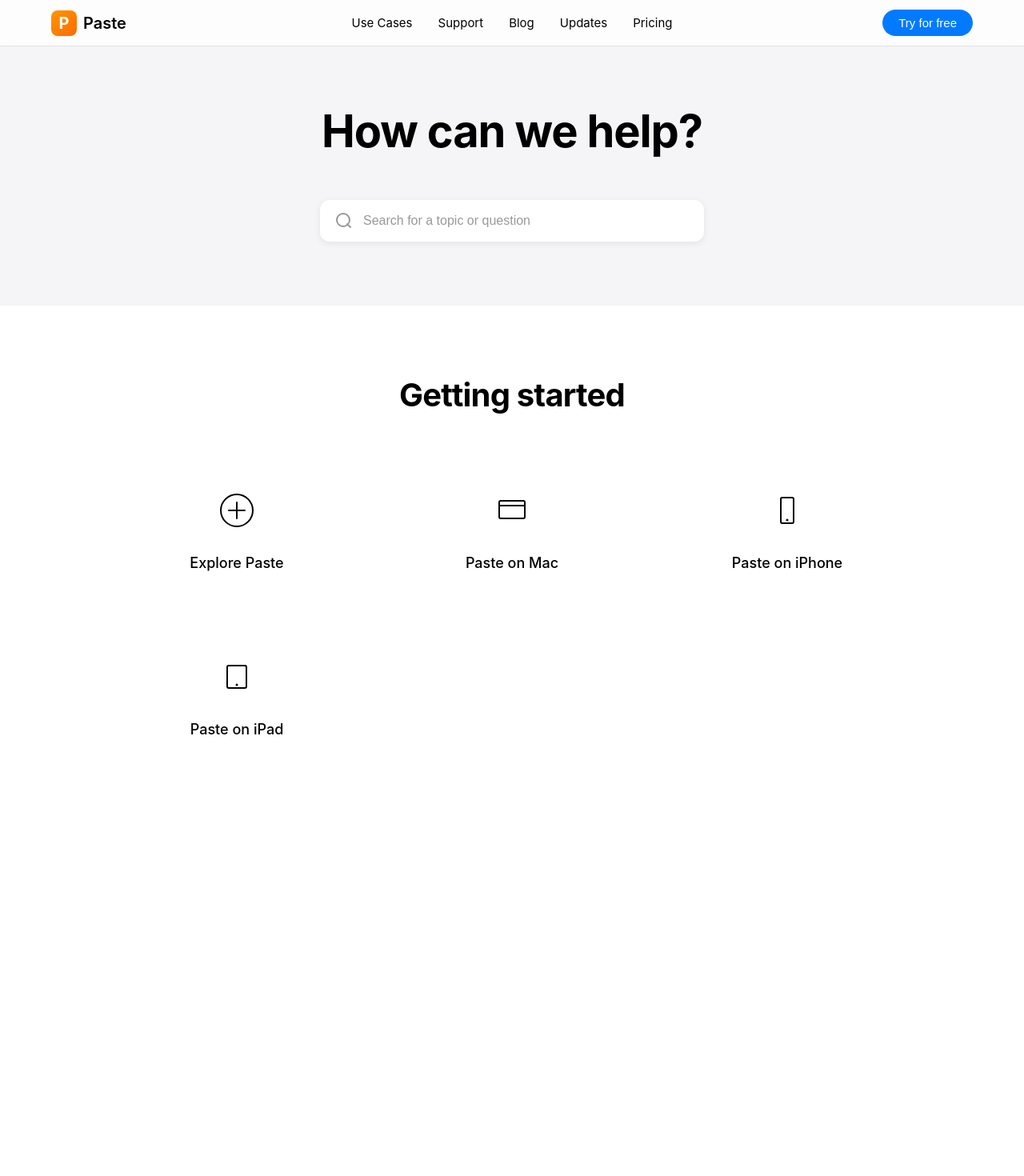
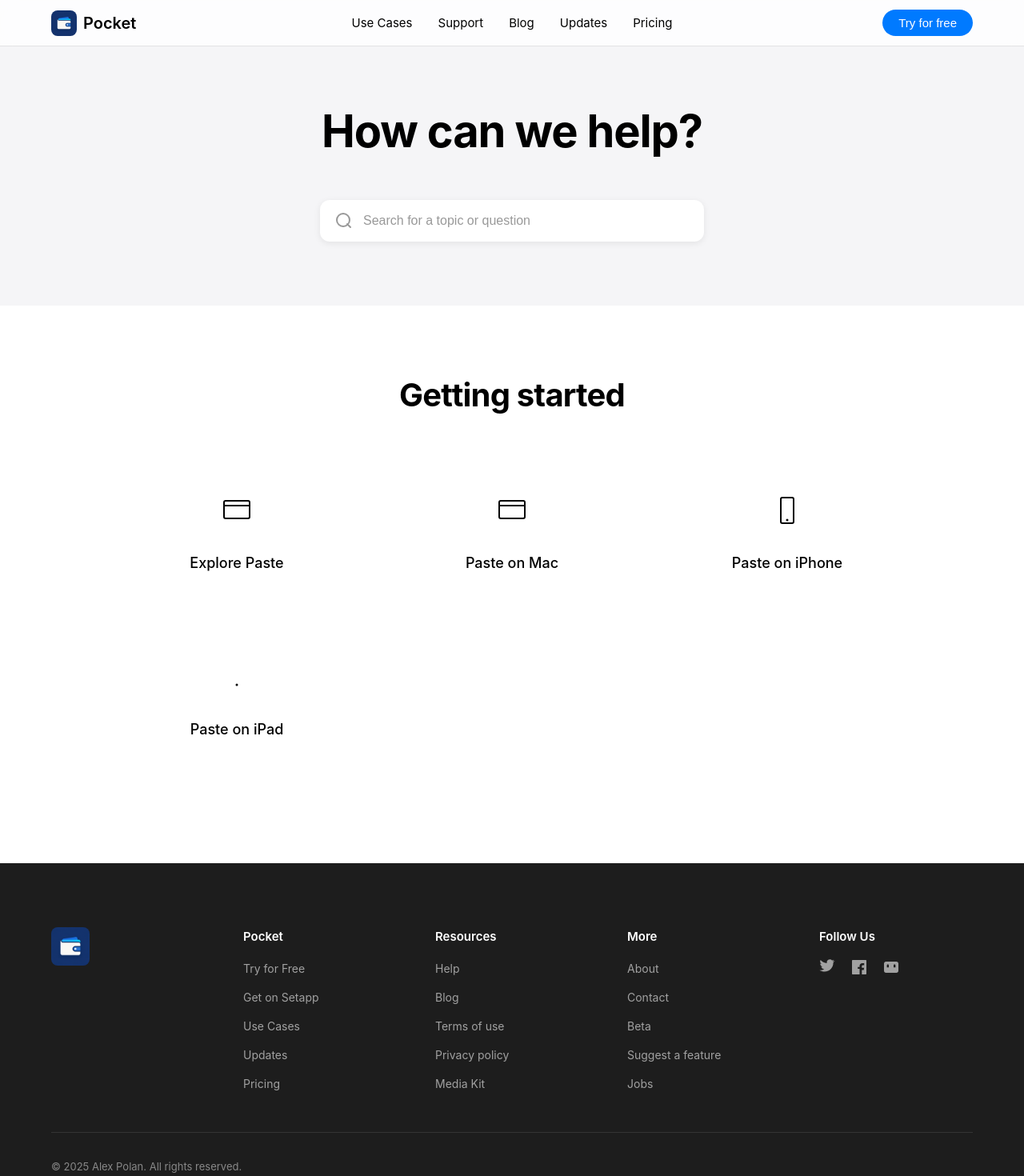
Before and after one commit to alexmen656/Site-Generator, a Vue app: page /support in a window 1280 px wide. Shown: the top 1470 px of the page at 80% size. Before the commit the page ends 1079 px from the top, so only its background shows below. Built offline with nearby package versions, Linux system fonts and the light colour scheme; the HTML template or start-up script is replaced by a standard one.

Commit message:
feat: Add dynamic app icon

```diff
--- a/src/assets/main.css
+++ b/src/assets/main.css
@@ -61,7 +61,7 @@
 body {
   min-height: 100vh;
   color: var(--color-text);
-  background: var(--color-background);
+  background: #fff; /*var(--color-background);*/
   transition:
     color 0.5s,
     background-color 0.5s;
--- a/src/components/Footer.vue
+++ b/src/components/Footer.vue
@@ -4,13 +4,13 @@
             <div class="footer-content">
                 <div class="footer-column">
                     <div class="footer-logo">
-                        <span class="logo-icon">P</span>
+                        <img :src="'/src/config/assets/' + config.appIcon" :alt="'Logo of ' + config.appName">
                     </div>
                 </div>
                 <div class="footer-column">
                     <h4 class="footer-title">{{ config.appName }}</h4>
                     <ul class="footer-links">
-                        <li><a :href="link.href" class="footer-link" v-for="link in section1.links" :key="link.name">{{
+                        <li v-for="link in section1.links" :key="link.name"><a :href="link.href" class="footer-link">{{
                             link.name
                                 }}</a></li>
                     </ul>
@@ -119,6 +119,13 @@
     color: white;
     font-weight: 700;
     font-size: 24px;
+    overflow: hidden;
+}
+
+.footer-logo img {
+    width: 100%;
+    height: 100%;
+    object-fit: cover;
 }
 
 .footer-title {
--- a/src/components/Header.vue
+++ b/src/components/Header.vue
@@ -2,9 +2,10 @@
     <nav class="navbar">
         <div class="nav-container">
             <div class="nav-left">
-                <div class="logo">
-                    <span class="logo-icon">P</span>
-                    <span @click="router.push('/')" class="logo-text">{{ config.appName }}</span>
+                <div @click="router.push('/')" class="logo">
+                    <span class="logo-icon"><img :src="'/src/config/assets/' + config.appIcon"
+                            :alt="'Logo of ' + config.appName"></span>
+                    <span class="logo-text">{{ config.appName }}</span>
                 </div>
             </div>
             <div class="nav-center">
@@ -54,6 +55,7 @@
 .logo {
     display: flex;
     align-items: center;
+    cursor: pointer;
     gap: 8px;
 }
 
@@ -68,6 +70,13 @@
     color: white;
     font-weight: 700;
     font-size: 20px;
+    overflow: hidden;
+}
+
+.logo-icon img {
+    width: 100%;
+    height: 100%;
+    object-fit: cover;
 }
 
 .logo-text {
--- a/src/config/config.json
+++ b/src/config/config.json
@@ -1,5 +1,6 @@
 {
-  "appName": "Paste",
+  "appName": "Pocket",
+  "appIcon": "256.png",
   "ctaButtonText": "Try for free",
   "headline": "Your clipboard,<br /> supercharged and secure",
   "description": "Paste keeps everything you copy organized and searchable. Lightweight,<br />intuitive, packed with smart features, and private by design.",
--- a/src/views/SupportView.vue
+++ b/src/views/SupportView.vue
@@ -17,57 +17,52 @@
         </section>
         <section class="getting-started">
             <div class="section-container">
-                <h2 class="section-title">Getting started</h2>
+                <h2 class="section-title">{{ sectionTitle }}</h2>
                 <div class="cards-grid">
-                    <div class="card">
-                        <div class="card-icon">
-                            <svg width="48" height="48" viewBox="0 0 48 48" fill="none">
-                                <circle cx="24" cy="24" r="20" stroke="currentColor" stroke-width="2" />
-                                <path d="M24 14v10m0 0v10m0-10h10m-10 0H14" stroke="currentColor" stroke-width="2"
-                                    stroke-linecap="round" />
-                            </svg>
-                        </div>
-                        <h3 class="card-title">Explore Paste</h3>
-                    </div>
-                    <div class="card">
-                        <div class="card-icon">
-                            <svg width="48" height="48" viewBox="0 0 48 48" fill="none">
-                                <rect x="8" y="12" width="32" height="22" rx="2" stroke="currentColor"
-                                    stroke-width="2" />
-                                <path d="M8 18h32M16 34h16" stroke="currentColor" stroke-width="2"
-                                    stroke-linecap="round" />
-                            </svg>
-                        </div>
-                        <h3 class="card-title">Paste on Mac</h3>
-                    </div>
-                    <div class="card">
-                        <div class="card-icon">
-                            <svg width="48" height="48" viewBox="0 0 48 48" fill="none">
-                                <rect x="16" y="8" width="16" height="32" rx="2" stroke="currentColor"
-                                    stroke-width="2" />
-                                <circle cx="24" cy="36" r="1.5" fill="currentColor" />
-                            </svg>
-                        </div>
-                        <h3 class="card-title">Paste on iPhone</h3>
-                    </div>
-                    <div class="card">
-                        <div class="card-icon">
-                            <svg width="48" height="48" viewBox="0 0 48 48" fill="none">
-                                <rect x="12" y="10" width="24" height="28" rx="2" stroke="currentColor"
-                                    stroke-width="2" />
-                                <circle cx="24" cy="34" r="1.5" fill="currentColor" />
-                            </svg>
-                        </div>
-                        <h3 class="card-title">Paste on iPad</h3>
+                    <div class="card" v-for="card in cards" :key="card.title">
+                        <div class="card-icon" v-html="card.icon"></div>
+                        <h3 class="card-title">{{ card.title }}</h3>
                     </div>
                 </div>
             </div>
         </section>
+        <Footer></Footer>
     </div>
 </template>
 
 <script setup lang="ts">
 import Header from '../components/Header.vue';
+import Footer from '../components/Footer.vue';
+
+const sectionTitle = 'Getting started';
+const cards = [
+    {
+        title: 'Explore Paste', icon: `<svg width="48" height="48" viewBox="0 0 48 48" fill="none">
+                                <rect x="8" y="12" width="32" height="22" rx="2" stroke="currentColor"
+                                    stroke-width="2" />
+                                <path d="M8 18h32M16 34h16" stroke="currentColor" stroke-width="2"
+                                    stroke-linecap="round" />
+                            </svg>` },
+    {
+        title: 'Paste on Mac', icon: `<svg width="48" height="48" viewBox="0 0 48 48" fill="none">
+                                <rect x="8" y="12" width="32" height="22" rx="2" stroke="currentColor"
+                                    stroke-width="2" />
+                                <path d="M8 18h32M16 34h16" stroke="currentColor" stroke-width="2"
+                                    stroke-linecap="round" />
+                            </svg>` },
+    {
+        title: 'Paste on iPhone', icon: `<svg width="48" height="48" viewBox="0 0 48 48" fill="none">
+                                <rect x="16" y="8" width="16" height="32" rx="2" stroke="currentColor"
+                                    stroke-width="2" />
+                                <circle cx="24" cy="36" r="1.5" fill="currentColor" />
+                            </svg>` },
+    {
+        title: 'Paste on iPad', icon: `<svg width="48" height="48" viewBox="0 0 48 48" fill="none">
+            < rect x="12" y="10" width="24" height="28" rx="2" stroke="currentColor"
+                                    stroke- width="2" />
+    <circle cx="24" cy = "34" r = "1.5" fill = "currentColor" />
+    </svg>` }
+];
 </script>
 
 <style scoped>
```
Also changed, not shown: src/config/assets/256.png (added), 1 other file (tests, documents, lock files or other folders).
